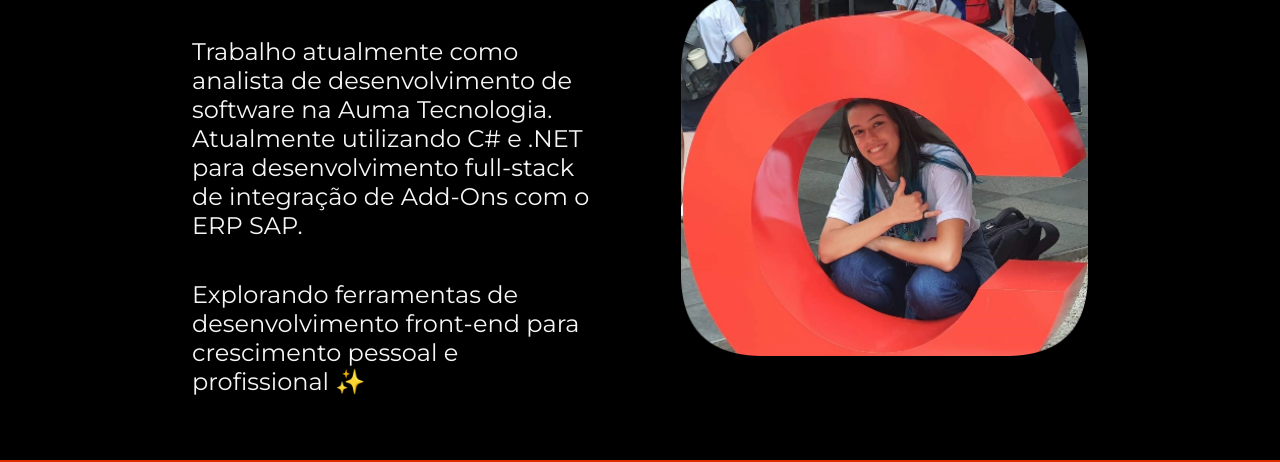
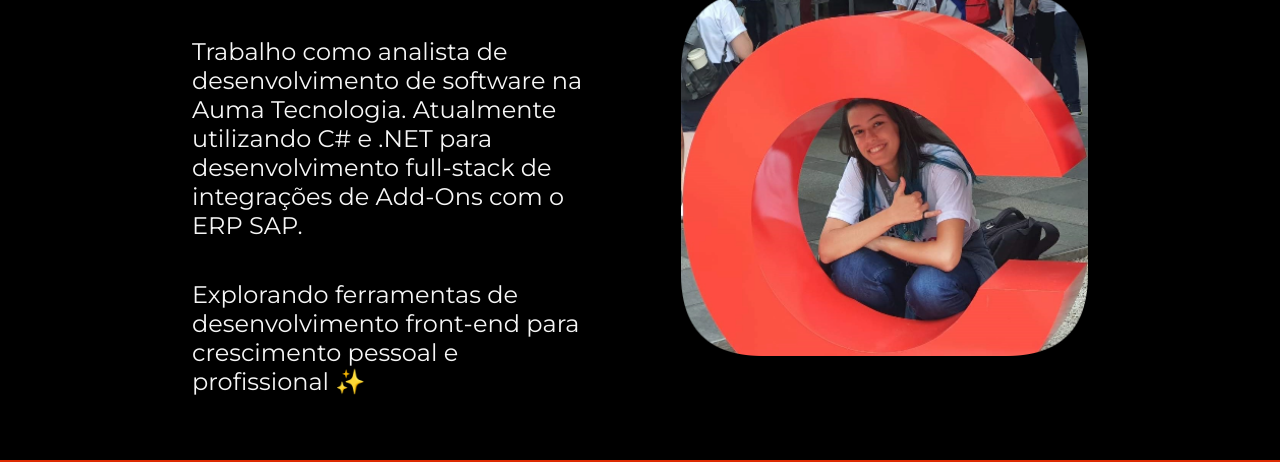
Before and after one commit to ana-carolina-nunes/hello-world-html-css, a plain HTML site: page about.html in a window 1280 px wide. Shown: the part 167-629 px from the top of the page. Drawn offline with nearby package versions, Linux system fonts and the light colour scheme.

Commit message:
Update about.html
correções português

```diff
--- a/about.html
+++ b/about.html
@@ -20,8 +20,8 @@
     <main class="apresentacao">
         <section class="apresentacao__conteudo">
             <h1 class="apresentacao__conteudo__titulo">Sobre mim</h1>
-            <p class="apresentacao__conteudo__texto">Trabalho atualmente como analista de desenvolvimento de software na Auma Tecnologia.
-                Atualmente utilizando C# e .NET para desenvolvimento full-stack de integração de Add-Ons com o ERP SAP.
+            <p class="apresentacao__conteudo__texto">Trabalho como analista de desenvolvimento de software na Auma Tecnologia.
+                Atualmente utilizando C# e .NET para desenvolvimento full-stack de integrações de Add-Ons com o ERP SAP.
             </p>
             <p class="apresentacao__conteudo__texto">
                Explorando ferramentas de desenvolvimento front-end para crescimento pessoal e profissional ✨
```
